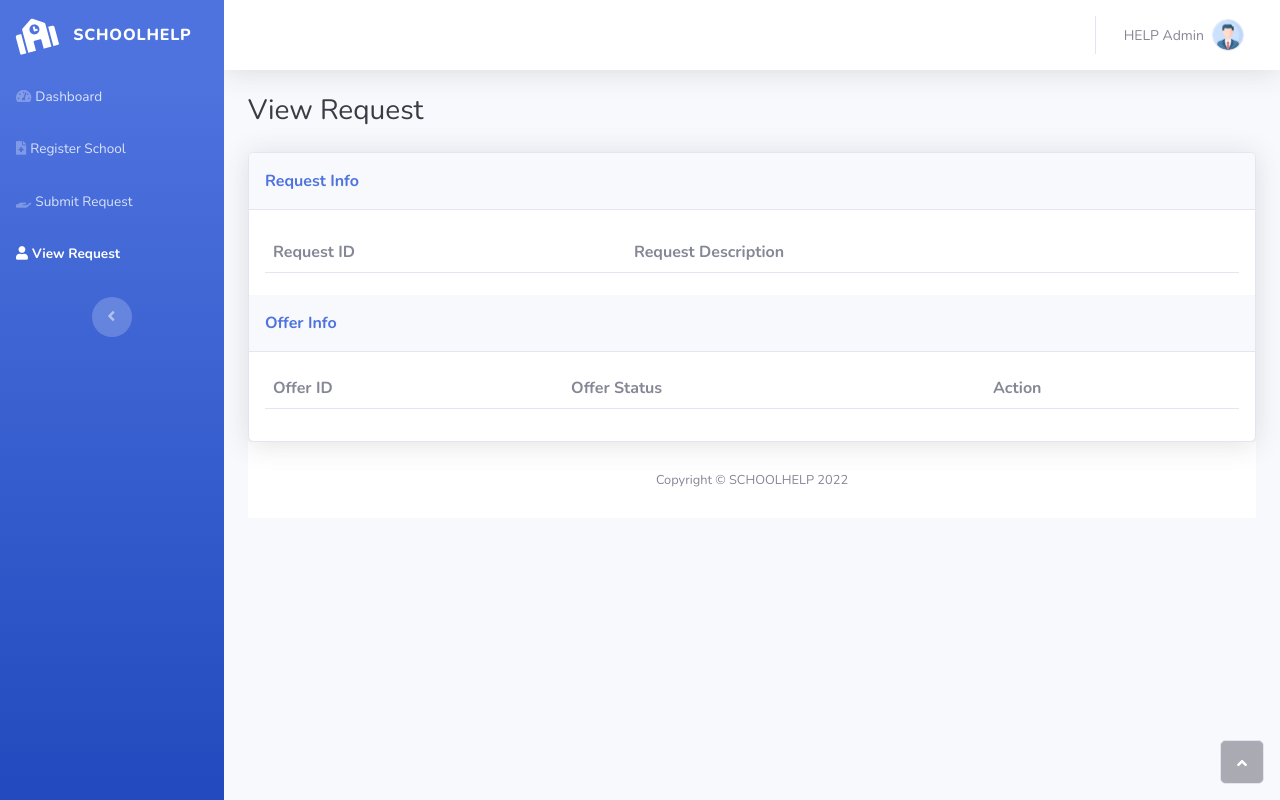
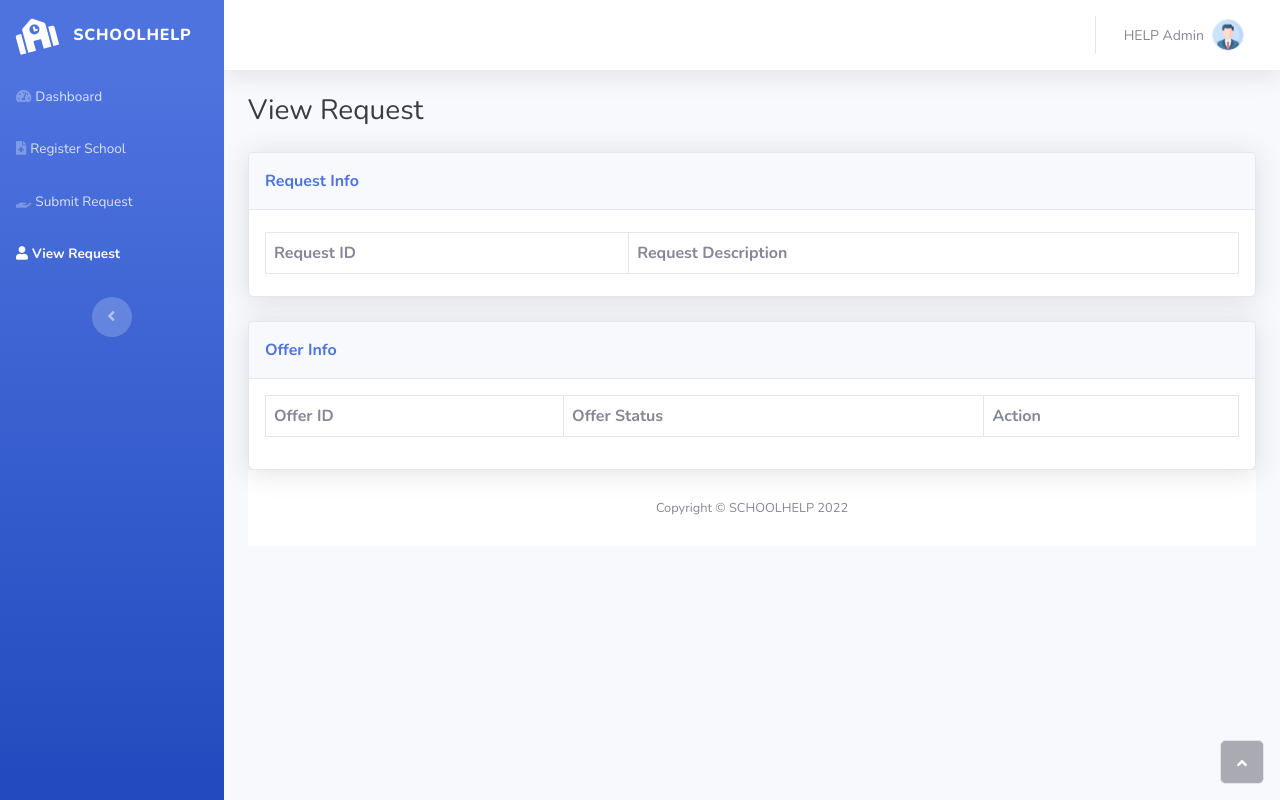
Before and after one commit to suryapradipta/SchoolHELP, a PHP site: page /pages/select-request.php?id=1 in a window 1280 px wide. Run offline with PHP 8.4, Linux system fonts and the light colour scheme; a user stored in the database is signed in; data comes from the database, SQL or seed files in the repository; data that the repository does not hold is empty.

Commit message:
update table

```diff
--- a/pages/select-request.php
+++ b/pages/select-request.php
@@ -122,16 +122,18 @@ $viewid = $_GET['id'];
             <!--CONTENT START-->
             <div class="container-fluid">
                 <h3 class="text-dark mb-4">View Request</h3>
+
                 <div class="card shadow">
                     <div class="card-header py-3">
                         <p class="text-primary m-0 fw-bold">Request Info</p>
                     </div>
                     <div class="card-body">
-                        <table id="req-form" class="table overflow-auto" style="width: 100%;">
+                        <table id="req-form" class="table overflow-auto table-bordered" style="width: 100%;">
                             <thead>
                             <tr>
                                 <th>Request ID</th>
                                 <th>Request Description</th>
+
                             </tr>
                             </thead>
                             <tbody>
@@ -145,6 +147,8 @@ $viewid = $_GET['id'];
                                     echo '<tr>';
                                     echo '<td>' . $viewid . '</td>';
                                     echo '<td>' . $row["description"] . '</td>';
+                                    echo '</tr>';
+
                                 }
                             }
                             ?>
@@ -152,21 +156,18 @@ $viewid = $_GET['id'];
                         </table>
                     </div>
 
+                    <!--OFFER START-->
+                </div>
 
+                <br>
+                <div class="card shadow">
 
-
-
-
-
-
-
-                    <!--OFFER START-->
                     <div class="card-header py-3">
                         <p class="text-primary m-0 fw-bold">Offer Info</p>
                     </div>
 
                     <div class="card-body">
-                        <table id="req-form" class="table overflow-auto" style="width: 100%;">
+                        <table id="-" class="table overflow-auto table-bordered" style="width: 100%;">
                             <thead>
                             <tr>
                                 <th>Offer ID</th>
@@ -186,13 +187,13 @@ $viewid = $_GET['id'];
 
                             $result = mysqli_query($connect, $query);
 
-                            if ($result -> num_rows > 0) {
-                                while($row = $result->fetch_assoc()) {
+                            if ($result->num_rows > 0) {
+                                while ($row = $result->fetch_assoc()) {
                                     echo '<tr>';
-                                    echo '<td>'.$row["offerid"].'</td>';
-                                    echo '<td>'.$row["offerstatus"].'</td>';
+                                    echo '<td>' . $row["offerid"] . '</td>';
+                                    echo '<td>' . $row["offerstatus"] . '</td>';
                                     echo '<td><button id="myInput" type="button" class="btn btn-outline-primary"
-                                                            onclick="window.location.href='."'select-offer?id=".$row["offerid"]."'".';">
+                                                            onclick="window.location.href=' . "'select-offer?id=" . $row["offerid"] . "'" . ';">
                                                             View
                                                   </button>
                                               </td>';
@@ -204,66 +205,10 @@ $viewid = $_GET['id'];
                         </table>
                     </div>
 
+                </div>
 
 
 
-
-
-
-
-
-                    <!--                    <div class="card-body">-->
-<!--                        <table id="req-form" class="table overflow-auto" style="width: 100%;">-->
-<!--                            <thead>-->
-<!--                            <tr>-->
-<!--                                <th>Offer ID</th>-->
-<!--                                <th>Offer Date</th>-->
-<!--                                <th>Remarks</th>-->
-<!--                                <th>Name</th>-->
-<!--                                <th>Age</th>-->
-<!--                                <th>Occupation</th>-->
-<!--                                <th>Offer Status</th>-->
-<!--                                <th>Action</th>-->
-<!--                            </tr>-->
-<!--                            </thead>-->
-<!--                            <tbody>-->
-<!---->
-<!--                            --><?php
-//                            include "action/connection.php";
-//                            $query = ("SELECT * FROM request  INNER JOIN offer ON request.requestid = offer.requestid
-//                                        INNER JOIN volunteer ON offer.userid = volunteer.userid
-//                                        INNER JOIN user ON volunteer.userid = user.userid
-//                                        WHERE request.requestid = $viewid;");
-//
-//
-//
-//                            $result = mysqli_query($connect, $query);
-//
-//                            if ($result -> num_rows > 0) {
-//                                while($row = $result->fetch_assoc()) {
-//                                    echo '<tr>';
-//                                    echo '<td>'.$row["offerid"].'</td>';
-//                                    echo '<td>'.$row["offerdate"].'</td>';
-//                                    echo '<td>'.$row["remarks"].'</td>';
-//                                    echo '<td>'.$row["fullname"].'</td>';
-//                                    $datenow = date("Y-m-d");
-//                                    $agenow = date_diff(date_create($row["dateofbirth"]), date_create($datenow));
-//                                    echo '<td>'.$agenow->format('%y').'</td>';
-//                                    echo '<td>'.$row["occupation"].'</td>';
-//                                    echo '<td>'.$row["offerstatus"].'</td>';
-//                                    echo '<td><button type="button" class="btn btn-outline-info" onclick="acceptoffers('. $row["offersid"] .",'". $row["email"] ."')".';">View</button></td>';
-//
-//                                    echo '</tr>';
-//                                }
-//                            }
-//                            ?>
-<!--                            </tbody>-->
-<!---->
-<!--                        </table>-->
-<!--                    </div>-->
-                    <!--OFFER END-->
-
-                </div>
 
                 <!--FOOTER START-->
                 <footer class="bg-white sticky-footer">
```
Also changed, not shown: pages/select-offer.php (+9 -16 lines), pages/view-request-administrator.php (+3 -5 lines).
